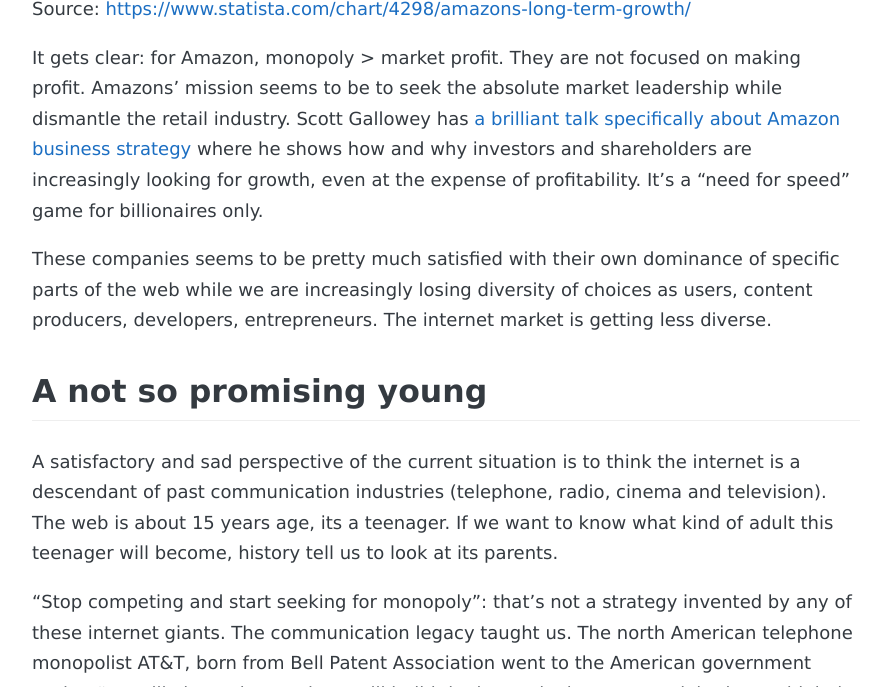
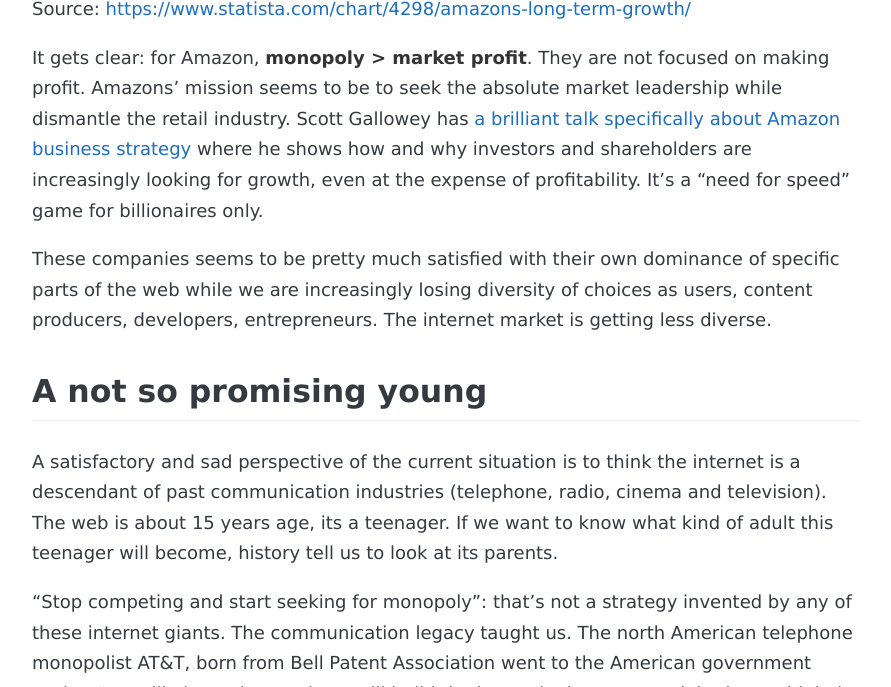
Before and after one commit to andreybleme/andreybleme.github.io, a Jekyll site: the page built from _posts/2018-05-27-the-internet-master-switch.markdown, in a window 1280 px wide and 900 px high, scrolled down 4230 px, cut to the strip 213-900 px from the top of the window. Shown: the whole strip, without its empty margins (194-1085 px from the left). Built offline with Jekyll 4.4.1, drawn with Linux system fonts in a browser that asks for light colours; nearby versions of some CDN libraries; some web fonts are replaced; comment, search, counter and statistics services are not loaded.

Commit message:
style fix: adding bold to highlights

```diff
--- a/_posts/2018-05-27-the-internet-master-switch.markdown
+++ b/_posts/2018-05-27-the-internet-master-switch.markdown
@@ -21,7 +21,7 @@
 
 Source: [https://blog.parse.ly/post/3476/yahoo-tops-twitter-traffic-referral-source-digital-publishers/](https://blog.parse.ly/post/3476/yahoo-tops-twitter-traffic-referral-source-digital-publishers/)
 
-This is a graph representing where most of website traffic comes from. As you can see *more than 70% comes from Google and Facebook*. Together they make more influence over web traffic than all another existing referral source together (that’s huge).
+This is a graph representing where most of website traffic comes from. As you can see **more than 70% comes from Google and Facebook**. Together they make more influence over web traffic than all another existing referral source together (that’s huge).
 
 The above data is from 2015, maybe we should take a look at more recent data (2017):
 
@@ -51,7 +51,7 @@
 
 Source: [https://www.statista.com/chart/4298/amazons-long-term-growth/](https://www.statista.com/chart/4298/amazons-long-term-growth/)
 
-It gets clear: for Amazon, monopoly > market profit. They are not focused on making profit. Amazons' mission seems to be to seek the absolute market leadership while dismantle the retail industry. Scott Gallowey has [a brilliant talk specifically about Amazon business strategy](https://www.youtube.com/watch?v=3MOwRTTq1bY) where he shows how and why investors and shareholders are increasingly looking for growth, even at the expense of profitability. It's a "need for speed" game for billionaires only.
+It gets clear: for Amazon, **monopoly > market profit**. They are not focused on making profit. Amazons' mission seems to be to seek the absolute market leadership while dismantle the retail industry. Scott Gallowey has [a brilliant talk specifically about Amazon business strategy](https://www.youtube.com/watch?v=3MOwRTTq1bY) where he shows how and why investors and shareholders are increasingly looking for growth, even at the expense of profitability. It's a "need for speed" game for billionaires only.
 
 
 These companies seems to be pretty much satisfied with their own dominance of specific parts of the web while we are increasingly losing diversity of choices as users, content producers, developers, entrepreneurs. The internet market is getting less diverse.
```
